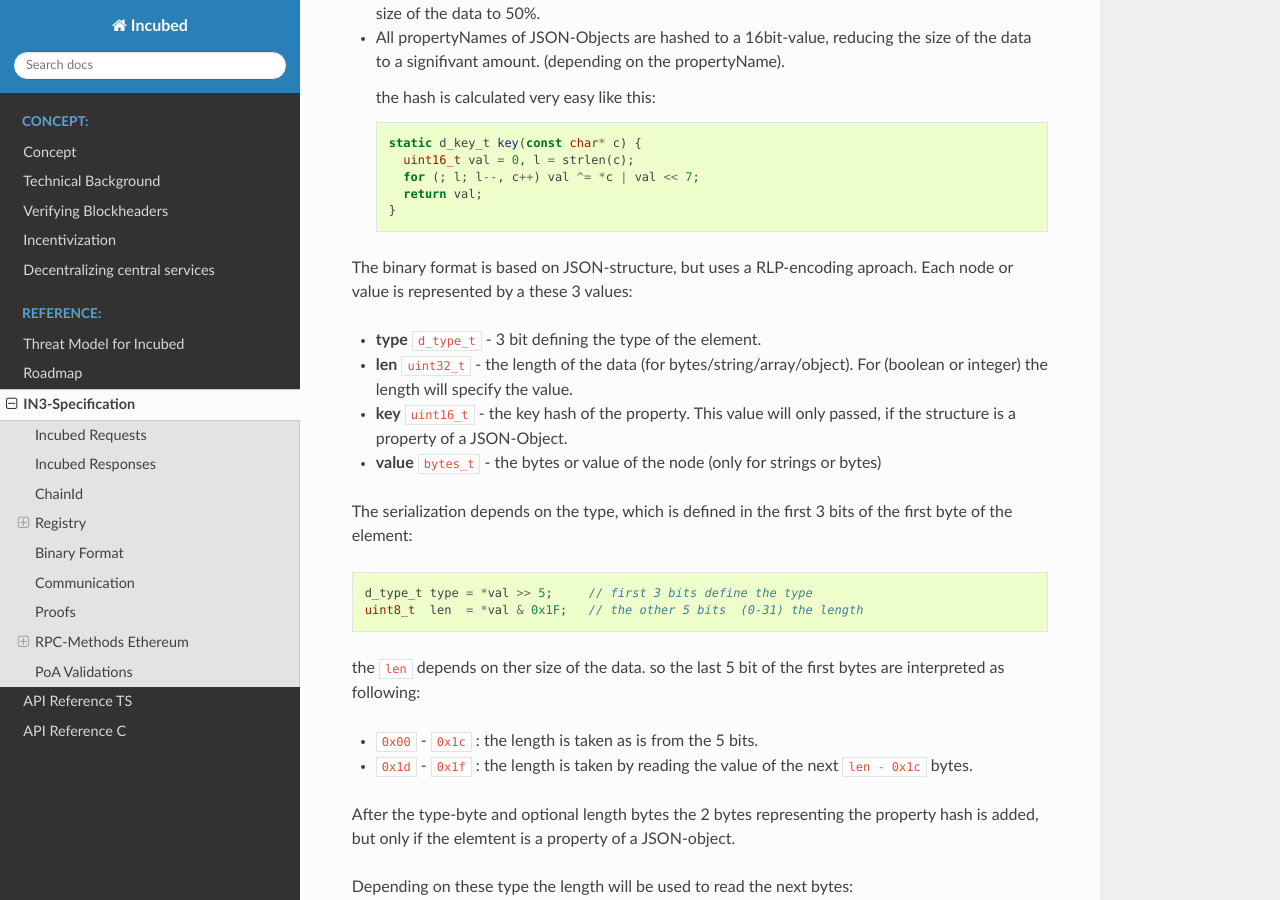
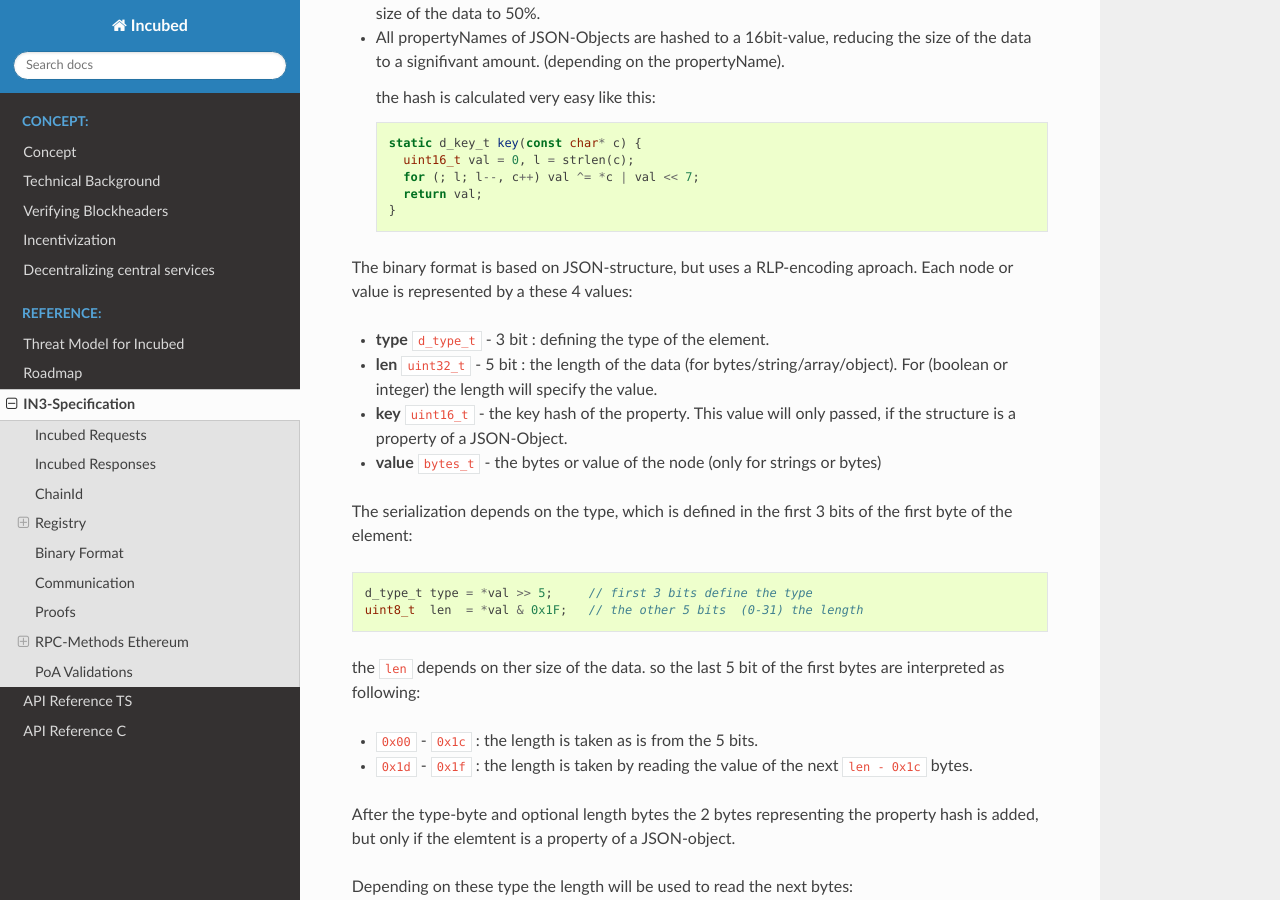
Before and after one commit to blockchainsllc/in3-docs, a Sphinx documentation site: the page built from docs/spec.md, in a window 1280 px wide and 900 px high, scrolled down 5122 px. Built offline with Sphinx 7.4.7 and the Read the Docs theme 2.0.0, drawn with Linux system fonts in a browser that asks for light colours; pages that are not in the unit, such as notebooks, are missing from menus.

Commit message:
Update spec.md

`````diff
--- a/docs/spec.md
+++ b/docs/spec.md
@@ -193,10 +193,10 @@ Since Incubed is optimized for embedded devices, server may not only support JSO
   ````
 
 
-The binary format is based on JSON-structure, but uses a RLP-encoding aproach. Each node or value is represented by a these 3 values:
+The binary format is based on JSON-structure, but uses a RLP-encoding aproach. Each node or value is represented by a these 4 values:
 
-*  **type** `d_type_t` - 3 bit defining the type of the element.
-*  **len** `uint32_t` - the length of the data (for bytes/string/array/object). For (boolean or integer) the length will specify the value.
+*  **type** `d_type_t` - 3 bit : defining the type of the element.
+*  **len** `uint32_t` - 5 bit : the length of the data (for bytes/string/array/object). For (boolean or integer) the length will specify the value.
 *  **key** `uint16_t` - the key hash of the property. This value will only passed, if the structure is a property of a JSON-Object.
 *  **value** `bytes_t` - the bytes or value of the node (only for strings or bytes)
 
`````
